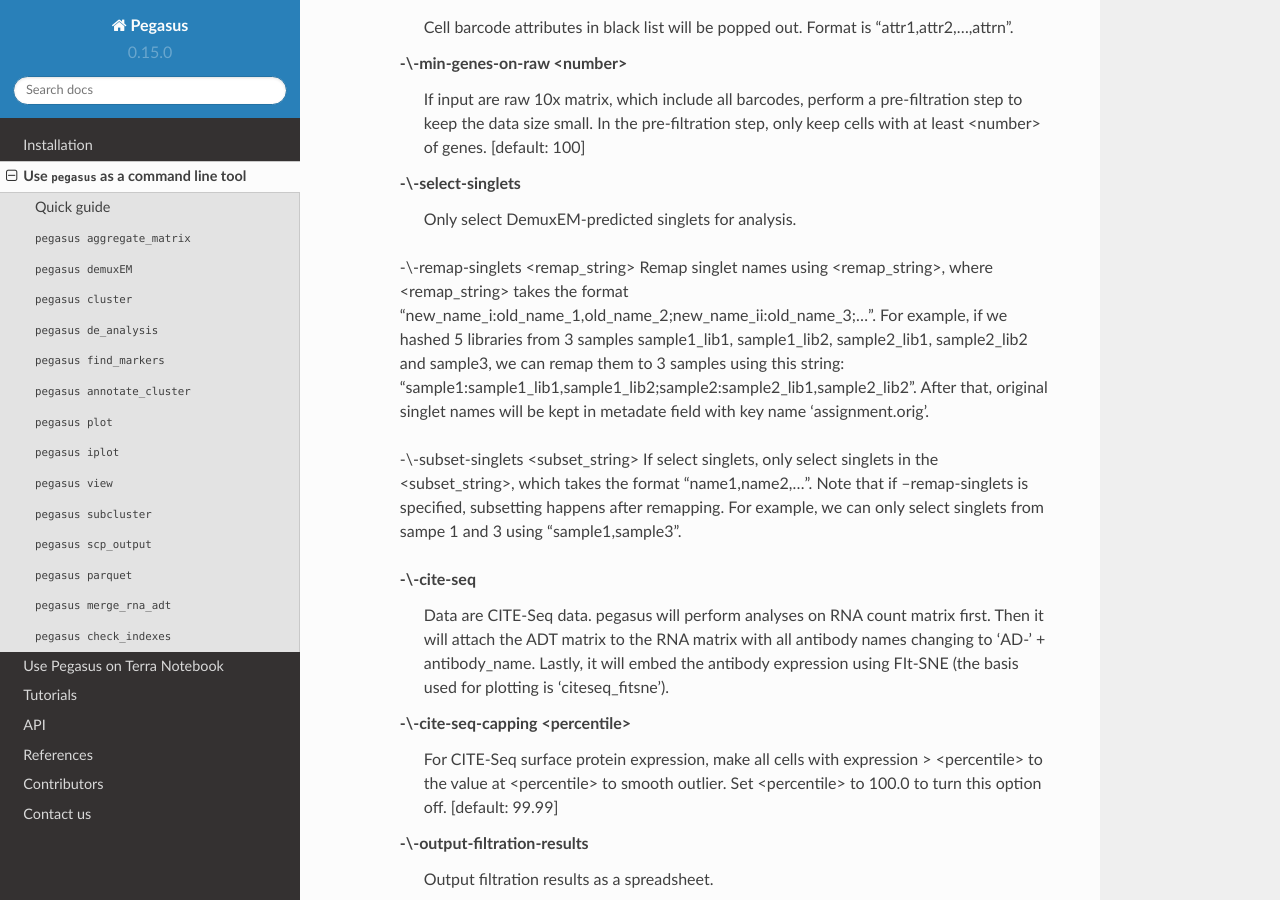
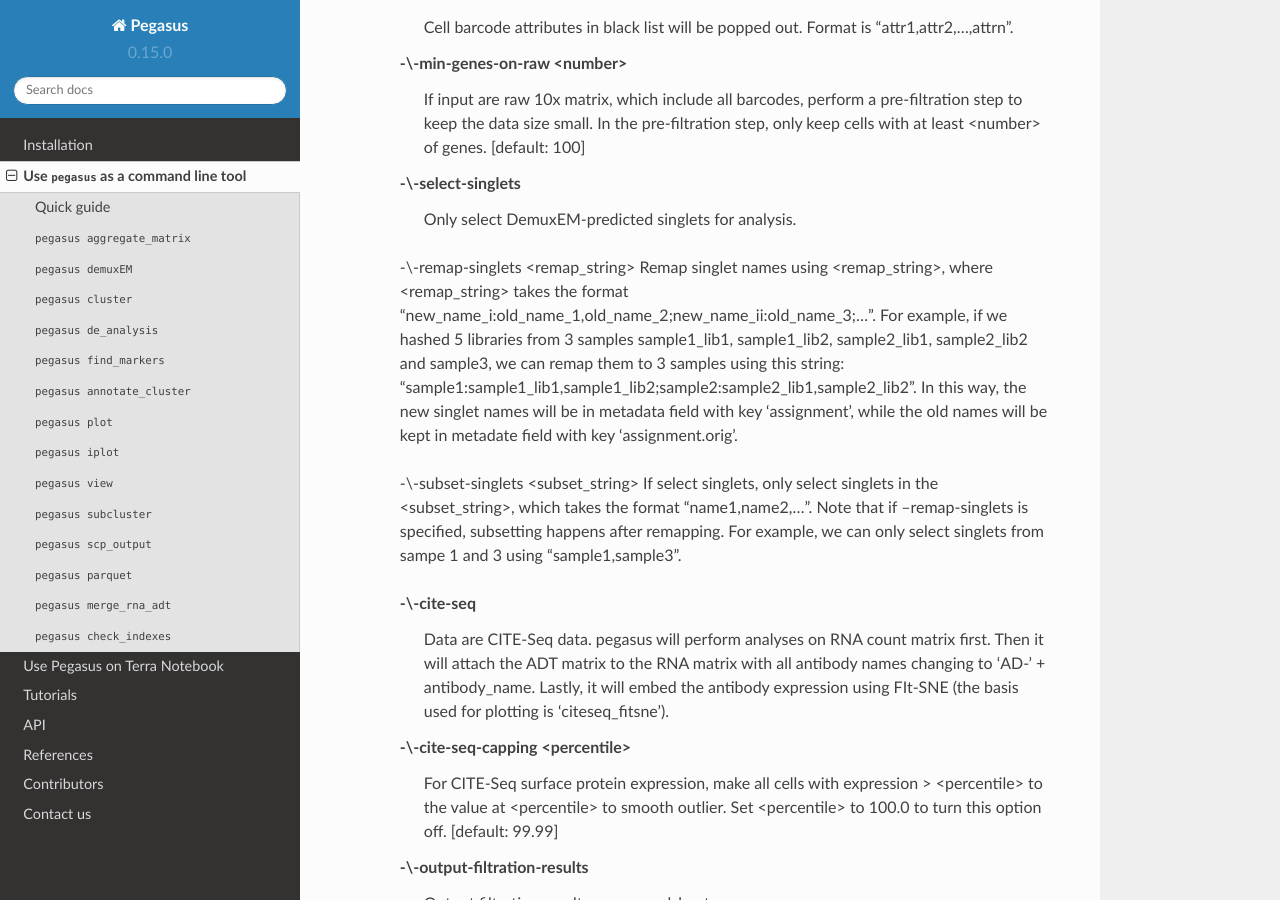
Before and after one commit to lilab-bcb/pegasus, a Sphinx documentation site: the page built from docs/usage.rst, in a window 1280 px wide and 900 px high, scrolled down 8549 px. Built offline with Sphinx 7.4.7 and the Read the Docs theme 2.0.0, drawn with Linux system fonts in a browser that asks for light colours; formulas are drawn with MathJax 3.

Commit message:
update docs

```diff
--- a/docs/release_notes.rst
+++ b/docs/release_notes.rst
@@ -1,4 +1,4 @@
-Version 0.16.10 `February 27, 2020`
+Version 0.16.11 `February 28, 2020`
 ------------------------------------
 
 * Add ``--remap-singlets`` and ``--subset-singlets`` options to 'cluster' command.
--- a/docs/usage.rst
+++ b/docs/usage.rst
@@ -307,7 +307,7 @@
 		Only select DemuxEM-predicted singlets for analysis.
 
 	-\\-remap-singlets <remap_string>
-	Remap singlet names using <remap_string>, where <remap_string> takes the format "new_name_i:old_name_1,old_name_2;new_name_ii:old_name_3;...". For example, if we hashed 5 libraries from 3 samples sample1_lib1, sample1_lib2, sample2_lib1, sample2_lib2 and sample3, we can remap them to 3 samples using this string: "sample1:sample1_lib1,sample1_lib2;sample2:sample2_lib1,sample2_lib2". After that, original singlet names will be kept in metadate field with key name 'assignment.orig'.
+	Remap singlet names using <remap_string>, where <remap_string> takes the format "new_name_i:old_name_1,old_name_2;new_name_ii:old_name_3;...". For example, if we hashed 5 libraries from 3 samples sample1_lib1, sample1_lib2, sample2_lib1, sample2_lib2 and sample3, we can remap them to 3 samples using this string: "sample1:sample1_lib1,sample1_lib2;sample2:sample2_lib1,sample2_lib2". In this way, the new singlet names will be in metadata field with key 'assignment', while the old names will be kept in metadate field with key 'assignment.orig'.
 
 	-\\-subset-singlets <subset_string>
 	If select singlets, only select singlets in the <subset_string>, which takes the format "name1,name2,...". Note that if --remap-singlets is specified, subsetting happens after remapping. For example, we can only select singlets from sampe 1 and 3 using "sample1,sample3".
```
Also changed, not shown: 1 other file.
